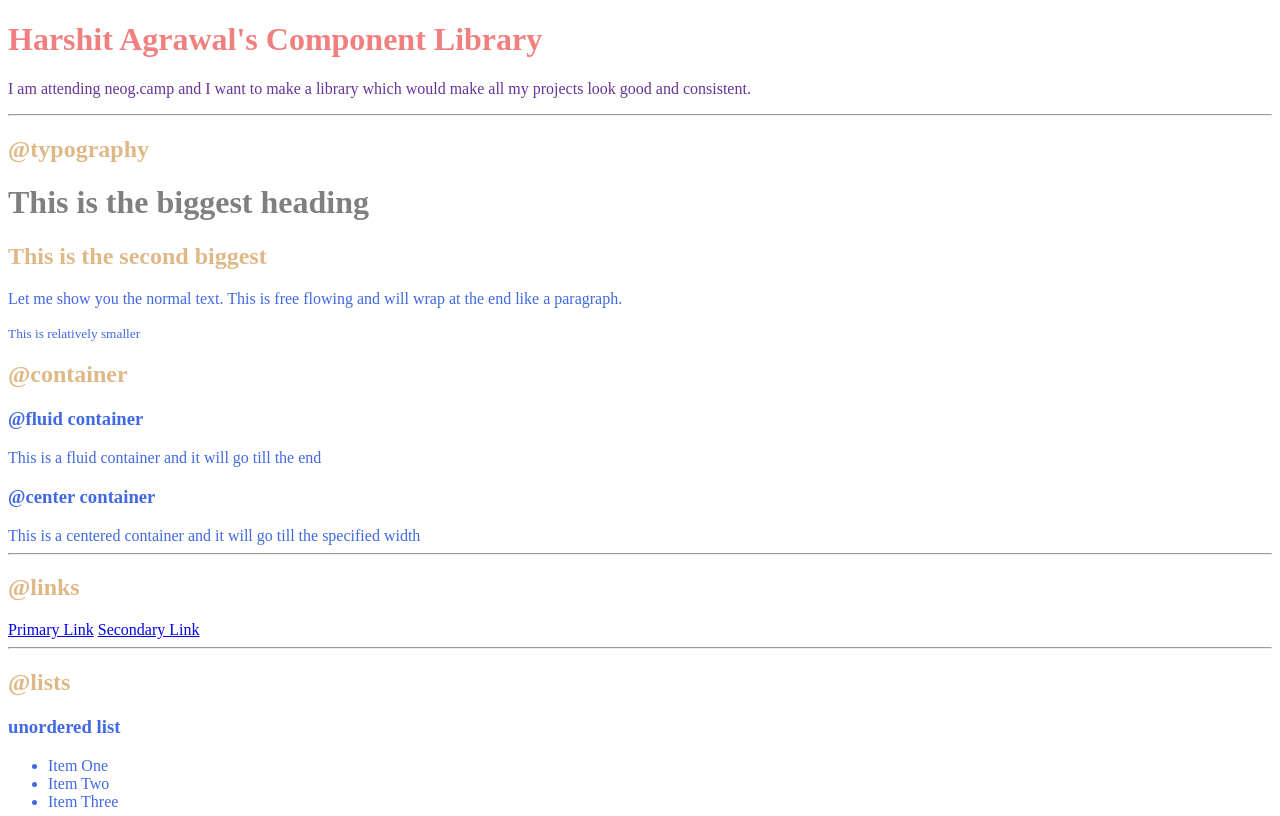
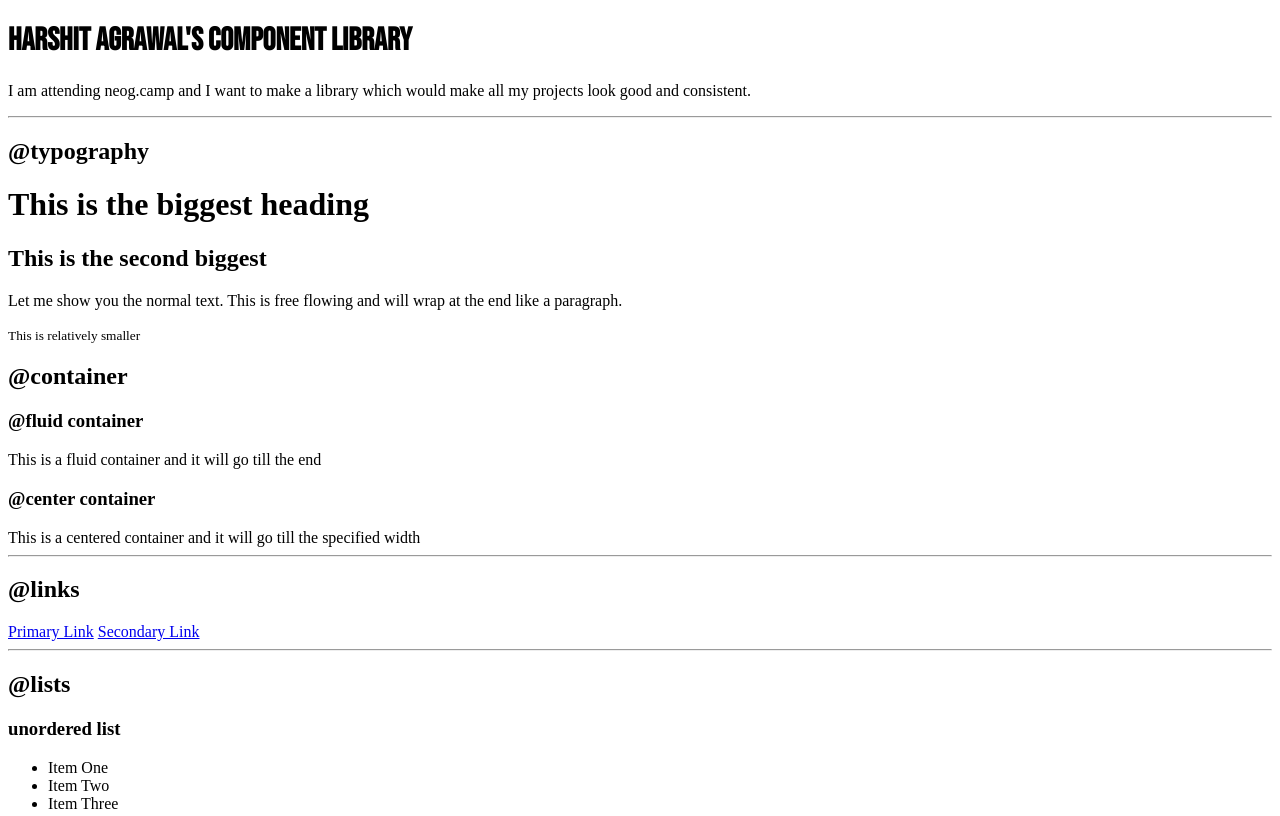
Before and after one commit to harshitag8/neogcamp-lesson-3-live, a plain HTML site: page index.html in a window 1280 px wide. Shown: the top 816 px of the page. Drawn offline with Linux system fonts and the light colour scheme.

Commit message:
typography

```diff
--- a/style.css
+++ b/style.css
@@ -1,4 +1,4 @@
-body {
+/* body {
     color:royalblue;
 }
 
@@ -16,4 +16,9 @@ h2 {
 
 .para {
     color:rebeccapurple;
+} */
+@import url('https://fonts.googleapis.com/css2?family=Bebas+Neue&display=swap');
+
+#lib-header {
+    font-family: 'Bebas Neue', cursive;
 }
```
Also changed, not shown: index.html (line endings or trailing spaces).
